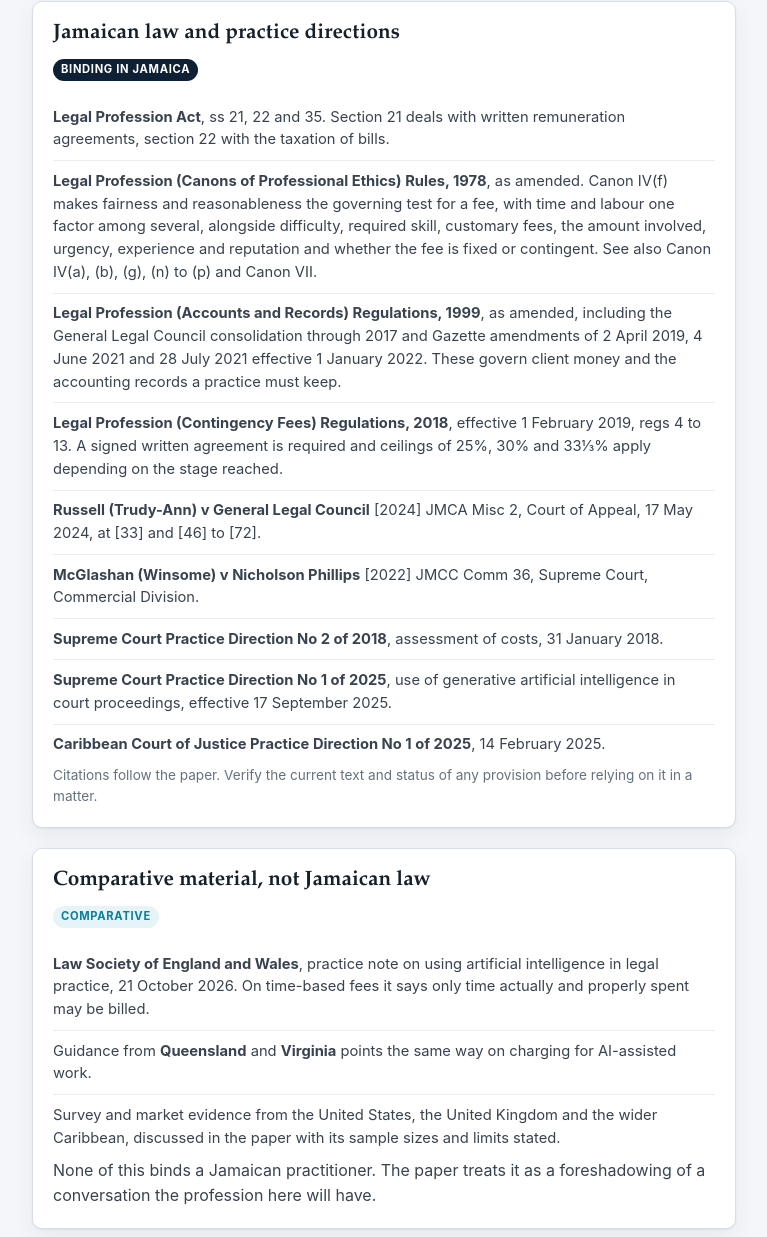
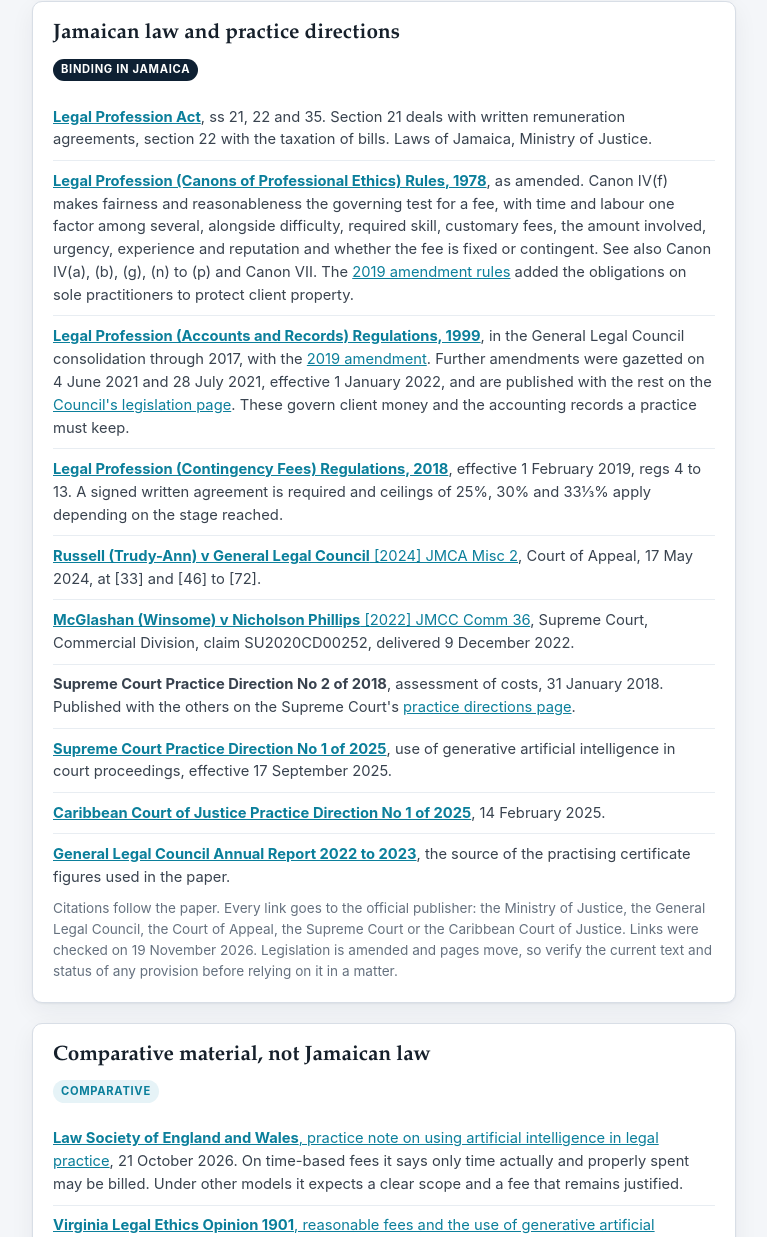
Before and after one commit to slstimpson/beyond-the-billable-hour-hub, a website: page resources.html in a window 1280 px wide. Shown: the part 3526-4763 px from the top of the page, without its empty margins (256-1023 px from the left). Drawn offline with Linux system fonts and the light colour scheme.

Commit message:
Add files via upload

```diff
--- a/resources.html
+++ b/resources.html
@@ -92,28 +92,31 @@
     <h2 style="margin-top:0">Jamaican law and practice directions</h2>
     <p><span class="pill pill-law">Binding in Jamaica</span></p>
     <ul class="clean">
-      <li><strong>Legal Profession Act</strong>, ss 21, 22 and 35. Section 21 deals with written remuneration agreements, section 22 with the taxation of bills.</li>
-      <li><strong>Legal Profession (Canons of Professional Ethics) Rules, 1978</strong>, as amended. Canon IV(f) makes fairness and reasonableness the governing test for a fee, with time and labour one factor among several, alongside difficulty, required skill, customary fees, the amount involved, urgency, experience and reputation and whether the fee is fixed or contingent. See also Canon IV(a), (b), (g), (n) to (p) and Canon VII.</li>
-      <li><strong>Legal Profession (Accounts and Records) Regulations, 1999</strong>, as amended, including the General Legal Council consolidation through 2017 and Gazette amendments of 2 April 2019, 4 June 2021 and 28 July 2021 effective 1 January 2022. These govern client money and the accounting records a practice must keep.</li>
-      <li><strong>Legal Profession (Contingency Fees) Regulations, 2018</strong>, effective 1 February 2019, regs 4 to 13. A signed written agreement is required and ceilings of 25%, 30% and 33&#8531;% apply depending on the stage reached.</li>
-      <li><strong>Russell (Trudy-Ann) v General Legal Council</strong> [2024] JMCA Misc 2, Court of Appeal, 17 May 2024, at [33] and [46] to [72].</li>
-      <li><strong>McGlashan (Winsome) v Nicholson Phillips</strong> [2022] JMCC Comm 36, Supreme Court, Commercial Division.</li>
-      <li><strong>Supreme Court Practice Direction No 2 of 2018</strong>, assessment of costs, 31 January 2018.</li>
-      <li><strong>Supreme Court Practice Direction No 1 of 2025</strong>, use of generative artificial intelligence in court proceedings, effective 17 September 2025.</li>
-      <li><strong>Caribbean Court of Justice Practice Direction No 1 of 2025</strong>, 14 February 2025.</li>
+      <li><a href="https://laws.moj.gov.jm/library/statute/the-legal-profession-act/download" target="_blank" rel="noopener"><strong>Legal Profession Act</strong></a>, ss 21, 22 and 35. Section 21 deals with written remuneration agreements, section 22 with the taxation of bills. Laws of Jamaica, Ministry of Justice.</li>
+      <li><a href="https://www.generallegalcouncil.org/wp-content/regulations/The%20Legal%20Profession%20%28Canons%20of%20Professional%20Ethics%29%20Rules.pdf" target="_blank" rel="noopener"><strong>Legal Profession (Canons of Professional Ethics) Rules, 1978</strong></a>, as amended. Canon IV(f) makes fairness and reasonableness the governing test for a fee, with time and labour one factor among several, alongside difficulty, required skill, customary fees, the amount involved, urgency, experience and reputation and whether the fee is fixed or contingent. See also Canon IV(a), (b), (g), (n) to (p) and Canon VII. The <a href="https://generallegalcouncil.org/regulations/legal-profession-canons-of-professional-ethics-amendment-rules-2019.pdf" target="_blank" rel="noopener">2019 amendment rules</a> added the obligations on sole practitioners to protect client property.</li>
+      <li><a href="https://generallegalcouncil.org/regulations/GLC-legal-profession-accounts-and-records-regulations-consolidated-2017.pdf" target="_blank" rel="noopener"><strong>Legal Profession (Accounts and Records) Regulations, 1999</strong></a>, in the General Legal Council consolidation through 2017, with the <a href="https://generallegalcouncil.org/regulations/legal-profession-accounts-and-records-amendment-regulations-2019.pdf" target="_blank" rel="noopener">2019 amendment</a>. Further amendments were gazetted on 4 June 2021 and 28 July 2021, effective 1 January 2022, and are published with the rest on the <a href="https://www.generallegalcouncil.org/category/legislation/" target="_blank" rel="noopener">Council's legislation page</a>. These govern client money and the accounting records a practice must keep.</li>
+      <li><a href="https://generallegalcouncil.org/regulations/legal-profession-contingency-fees-regulations-2018.pdf" target="_blank" rel="noopener"><strong>Legal Profession (Contingency Fees) Regulations, 2018</strong></a>, effective 1 February 2019, regs 4 to 13. A signed written agreement is required and ceilings of 25%, 30% and 33&#8531;% apply depending on the stage reached.</li>
+      <li><a href="https://courtofappeal.gov.jm/node/4959" target="_blank" rel="noopener"><strong>Russell (Trudy-Ann) v General Legal Council</strong> [2024] JMCA Misc 2</a>, Court of Appeal, 17 May 2024, at [33] and [46] to [72].</li>
+      <li><a href="https://supremecourt.gov.jm/node/5839" target="_blank" rel="noopener"><strong>McGlashan (Winsome) v Nicholson Phillips</strong> [2022] JMCC Comm 36</a>, Supreme Court, Commercial Division, claim SU2020CD00252, delivered 9 December 2022.</li>
+      <li><strong>Supreme Court Practice Direction No 2 of 2018</strong>, assessment of costs, 31 January 2018. Published with the others on the Supreme Court's <a href="https://www.supremecourt.gov.jm/content/practice-directions" target="_blank" rel="noopener">practice directions page</a>.</li>
+      <li><a href="https://www.supremecourt.gov.jm/sites/default/files/PRACTICE%20DIRECTION%20NO.%201%20OF%202025%20%28Use%20of%20Generative%20AI%20In%20Court%20Proceedings%29.pdf" target="_blank" rel="noopener"><strong>Supreme Court Practice Direction No 1 of 2025</strong></a>, use of generative artificial intelligence in court proceedings, effective 17 September 2025.</li>
+      <li><a href="https://ccj.org/wp-content/uploads/2025/02/PRACTICE-DIRECTION-NO.-1-OF-2025-THE-USE-OF-GENERATIVE-ARTIFICIAL-INTELLIGENCE-TOOLS.pdf" target="_blank" rel="noopener"><strong>Caribbean Court of Justice Practice Direction No 1 of 2025</strong></a>, 14 February 2025.</li>
+      <li><a href="https://generallegalcouncil.org/documents/GLC-Annual-Report-2022-2023.pdf" target="_blank" rel="noopener"><strong>General Legal Council Annual Report 2022 to 2023</strong></a>, the source of the practising certificate figures used in the paper.</li>
     </ul>
-    <p style="font-size:.85rem;color:var(--muted);margin-bottom:0">Citations follow the paper. Verify the current text and status of any provision before relying on it in a matter.</p>
+    <p style="font-size:.85rem;color:var(--muted);margin-bottom:0">Citations follow the paper. Every link goes to the official publisher: the Ministry of Justice, the General Legal Council, the Court of Appeal, the Supreme Court or the Caribbean Court of Justice. Links were checked on 19 November 2026. Legislation is amended and pages move, so verify the current text and status of any provision before relying on it in a matter.</p>
   </div>
 
   <div class="card">
     <h2 style="margin-top:0">Comparative material, not Jamaican law</h2>
     <p><span class="pill pill-model">Comparative</span></p>
     <ul class="clean">
-      <li><strong>Law Society of England and Wales</strong>, practice note on using artificial intelligence in legal practice, 21 October 2026. On time-based fees it says only time actually and properly spent may be billed.</li>
-      <li>Guidance from <strong>Queensland</strong> and <strong>Virginia</strong> points the same way on charging for AI-assisted work.</li>
+      <li><a href="https://www.lawsociety.org.uk/topics/ai-and-lawtech/practice-notes/using-artificial-intelligence-in-legal-practice" target="_blank" rel="noopener"><strong>Law Society of England and Wales</strong>, practice note on using artificial intelligence in legal practice</a>, 21 October 2026. On time-based fees it says only time actually and properly spent may be billed. Under other models it expects a clear scope and a fee that remains justified.</li>
+      <li><a href="https://vacourts.gov/static/courts/scv/amendments/leo_1901.pdf" target="_blank" rel="noopener"><strong>Virginia Legal Ethics Opinion 1901</strong>, reasonable fees and the use of generative artificial intelligence</a>, approved by the Supreme Court of Virginia on 24 November 2025. It takes a different route from the Law Society: the opinion states that <q>Rule 1.5 does not equate reduced time with proportionally reduced fees</q>, so a lawyer who works faster with AI is not required to cut the fee where the client still receives the value of the work. The reasonableness of the fee remains the test.</li>
+      <li><a href="https://www.qls.com.au/practising-law-in-qld/ethics/guidance-statements/no-37-artificial-intelligence-in-legal-practice" target="_blank" rel="noopener"><strong>Queensland Law Society</strong>, Guidance Statement, Artificial Intelligence in Legal Practice</a>, published 31 May 2024. The Society now lists it as Guidance Statement No 37, though the published PDF bears the number 38.</li>
       <li>Survey and market evidence from the United States, the United Kingdom and the wider Caribbean, discussed in the paper with its sample sizes and limits stated.</li>
     </ul>
-    <p style="margin-bottom:0">None of this binds a Jamaican practitioner. The paper treats it as a foreshadowing of a conversation the profession here will have.</p>
+    <p>None of this binds a Jamaican practitioner, and the comparative material does not speak with one voice. England and Wales approaches AI efficiency through time actually spent. Virginia approaches it through the value the client receives. The paper treats the debate as a foreshadowing of a conversation the profession here will have, and Canon IV(f) remains the Jamaican starting point either way.</p>
+    <p style="font-size:.85rem;color:var(--muted);margin-bottom:0">Links checked on 19 November 2026. The Law Society restricts automated access to its site, so that address is taken from the practice note's own published link rather than opened directly; if it moves, search the Law Society site for the title.</p>
   </div>
 
   <div class="card">
```
